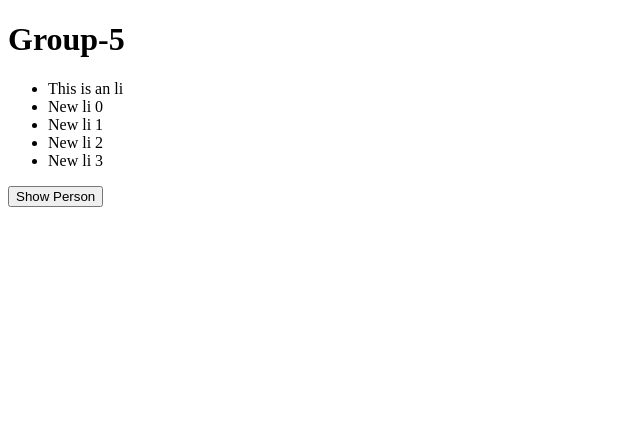
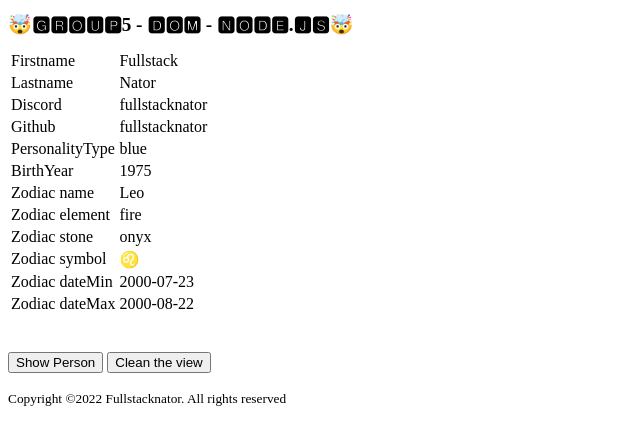
Before and after one commit to fullstacknator/dom-group-5, a website: page www/public/group-5/index.html in a window 1280 px wide. Both pictures are taken after a click on the button "Show Person". Shown: the whole page, without its empty margins (0-640 px from the left). Drawn offline with Linux system fonts and the light colour scheme.

Commit message:
create a full functioning dynamic table, AddEventListener and fetch() with JavaScript and nodejs

```diff
--- a/package.json
+++ b/package.json
@@ -6,7 +6,7 @@
   "scripts": {
     "start": "pm2 stop all && pm2 start www/server.js && node app.js",
     "test": "echo \"Error: no test specified\" && exit 1",
-    "server": "pm2 stop all && node www/server.js"
+    "server": "node www/server.js"
   },
   "repository": {
     "type": "git",
--- a/www/public/group-5/index.html
+++ b/www/public/group-5/index.html
@@ -11,14 +11,34 @@
   </head>
 
   <body>
-  <h1>Group-5</h1>
+    <h1 style="font-size: larger">🤯🅶🆁🅾🆄🅿5 - 🅳🅾🅼 - 🅽🅾🅳🅴.🅹🆂🤯</h1>
 
-  <ul id="ul">
-    <li class="li">This is an li</li>
-  </ul>
+    <!-- First version learning DOM -->
+    <!-- <ul id="ul">
+      <li class="li"></li>
+    </ul> -->
+
+    <table class="table">
+    <!-- created dynamically using JS
+      <tr class="tr">
+        <td class="tdProp">
+          Property
+        </td>
+        <td class="tdVal">
+          Value
+        </td>
+      </tr>
+     -->
+    </table>
+    <br>
+    <br>
 
     <button class="btn-show">Show Person</button>
+    <button class="btn-clean">Clean the view</button>
 
+    <footer id="projectCredits">
+      <p><small>Copyright &copy;<span class="span">2022</span> Fullstacknator. All rights reserved </small></p>
+    </footer>
     <script src="./script.js"></script>
   </body>
 
--- a/www/public/group-5/script.js
+++ b/www/public/group-5/script.js
@@ -4,15 +4,20 @@
 // First test with DOM
 // window.document.writeln( "Hello💥💥💥💥💥💥💥" )
 
-// Using the nodes of the DOM
-const ul = document.querySelector( '#ul' )
-const li = document.querySelector( '.li' )
-const button = document.querySelector( '.btn-show' )
 
-console.log( "This is ul", ul )
-console.log( "This is li", li )
-console.log( "This is a button", button )
-
+/****************************
+ * VERSION 1
+ ****************************/
+// Learning how to use DOM. First version with ul li
+// Creating the nodes of the DOM
+// const ul = document.querySelector( '#ul' )
+// const li = document.querySelector( '.li' )
+// const btnShow = document.querySelector( '.btn-show' ) // const btn-show throws error---> use btnShow instead (convention to name JS variables ---> Camel Case)
+// const btnClean = document.querySelector( '.btn-clean' ) // const btn-clean throws error---> use btnClean instead (convention to name JS variables ---> Camel Case)
+// Testing the content of the nodes
+// console.log( "This is ul", ul )
+// console.log( "This is li", li )
+// console.log( "This is a button", btnShow )
 // Modifying an html element content
 // li.textContent = 'This is a DOM li'
 
@@ -21,9 +26,140 @@ console.log( "This is a button", button )
 // newLi.innerText = "This is a new li"
 // ul.appendChild( newLi )
 
+// Creating a loop of new elements
+// for ( let i = 0; i < 4; i++ ) {
+//   newLi = document.createElement( "li" )
+//   newLi.innerText = `New li ${i}`
+//   ul.appendChild( newLi )
+// }
+
+// Deleting the li used in index.html
+// var oldLi = li
+// ul.removeChild( document.querySelector( '.li' ) )
+
+// async function asyncFunction( data ) {
+// console.log( "⭐typeof fullstacknatorObj--->", typeof fullstacknatorObj )
+// console.log( "⭐fullstacknatorObj = ", fullstacknatorObj )
+
 // Showing a loop of new elements
-for ( let i = 0; i < 4; i++ ) {
-  newLi = document.createElement( "li" )
-  newLi.innerText = `New li ${i}`
-  ul.appendChild( newLi )
+// for( let property in fullstacknatorObj ) {
+//   oldLi = document.createElement( "li" )
+//   oldLi.style.listStyle = "none"
+//   // console.log("property", property)
+//   console.log("fullstacknatorObj[property]", fullstacknatorObj[property])
+//   oldLi.innerText = `${property[0].toUpperCase() + property.substring(1)}:  ${fullstacknatorObj[property]}`
+//   ul.appendChild( oldLi )
+// }
+// }
+
+
+/*******************************
+ * FINAL VERSION (Dynamic Table)
+********************************/
+// Table, After learning with ul li, something more interesting
+// Creating the nodes of the DOM
+const btnShow = document.querySelector( '.btn-show' ) // const btn-show throws error---> use btnShow instead (convention to name JS variables ---> Camel Case)
+const btnClean = document.querySelector( '.btn-clean' ) // const btn-clean throws error---> use btnClean instead (convention to name JS variables ---> Camel Case)
+const table = document.querySelector( '.table' )
+// const tr = document.querySelector('.tr')
+// const tdProp = document.querySelector('.tdProp')
+// const tdVal = document.querySelector('.tdVal')
+
+
+// Learning. Creating a dynamic table
+// for ( i = 0; i < 4; i++ ) {
+//   let tr = document.createElement( "tr" )
+//   console.log( tr )
+//   table.appendChild( tr )
+
+//   let td = document.createElement( "td" )
+//   td.innerText = `property`
+//   tr.appendChild( td )
+
+//   let td2 = document.createElement( "td" )
+//   td2.innerText = `value`
+//   tr.appendChild( td2 )
+// }
+
+
+// Importing fullstacknator.json using fetch() API
+let fullstacknatorObj = ""
+const myfetch = fetch( 'fullstacknator.json' )
+  .then( ( response ) => response.json() )
+  .then( ( data ) => {
+    console.log( "The data is: ", data )
+    fullstacknatorObj = data
+    console.log( "🎈type of fullstacknatorObj", typeof fullstacknatorObj )
+    // asyncFunction( fullstacknatorObj )
+    // asyncTable( fullstacknatorObj )
+    eventListenerBtnShow( data )
+    eventListenerBtnClean()
+  } )
+  .catch( ( error ) => {
+    console.error( "The error is:", error )
+  } )
+
+// console.log("data", data)
+console.log( "continue" )
+
+
+async function asyncTable( fullstacknatorObj ) {
+  for ( let property in fullstacknatorObj ) {
+
+    if ( typeof fullstacknatorObj[property] === 'object' ) {
+      let counter = 0
+      for ( let propertyInside in fullstacknatorObj[property] ) {
+        let tr = document.createElement( "tr" )
+        table.appendChild( tr )
+
+        // First column
+        let td = document.createElement( "td" )
+        td.innerText = `${property[0].toUpperCase() + property.substring( 1 )}  ${Object.keys( fullstacknatorObj[property] )[counter]}`
+        tr.appendChild( td )
+
+        // Second column
+        let td2 = document.createElement( "td" )
+        td2.innerText = `${Object.values( fullstacknatorObj[property] )[counter]}`
+        tr.appendChild( td2 )
+
+        counter++
+      }
+    } else {
+      let tr = document.createElement( "tr" )
+      table.appendChild( tr )
+
+      let td = document.createElement( "td" )
+      td.innerText = `${property[0].toUpperCase() + property.substring( 1 )}`
+      tr.appendChild( td )
+
+      let td2 = document.createElement( "td" )
+      td2.innerText = `${fullstacknatorObj[property]}`
+      tr.appendChild( td2 )
+    }
+
+  }
 }
+
+// Variable control, This is extra to avoid drawing the object again
+let mybool = true
+
+// Syntax addEventListener(type, listener, useCapture)
+async function eventListenerBtnShow( fullstacknatorObj ) {
+  btnShow.addEventListener( 'click', () => {
+    // console.log( "mybool", mybool )
+    if ( mybool ) {
+      asyncTable( fullstacknatorObj )
+      mybool = false
+    }
+  }, true )
+}
+
+async function eventListenerBtnClean() {
+  btnClean.addEventListener( 'click', () => {
+    // table.innerHTML = '' // No recommendable, high risk of Cross Site Scripting XSS-attacks
+    while ( table.firstChild ) {
+      table.removeChild( table.lastChild )
+    }
+    mybool = true
+  }, true )
+}
```
Also changed, not shown: www/public/group-4/index.html (+2 -0 lines), www/public/group-5/fullstacknator-skills.json (added, +30 -0 lines), www/public/group-5/README.md. Lines whose indentation alone changed are shown as unchanged.
